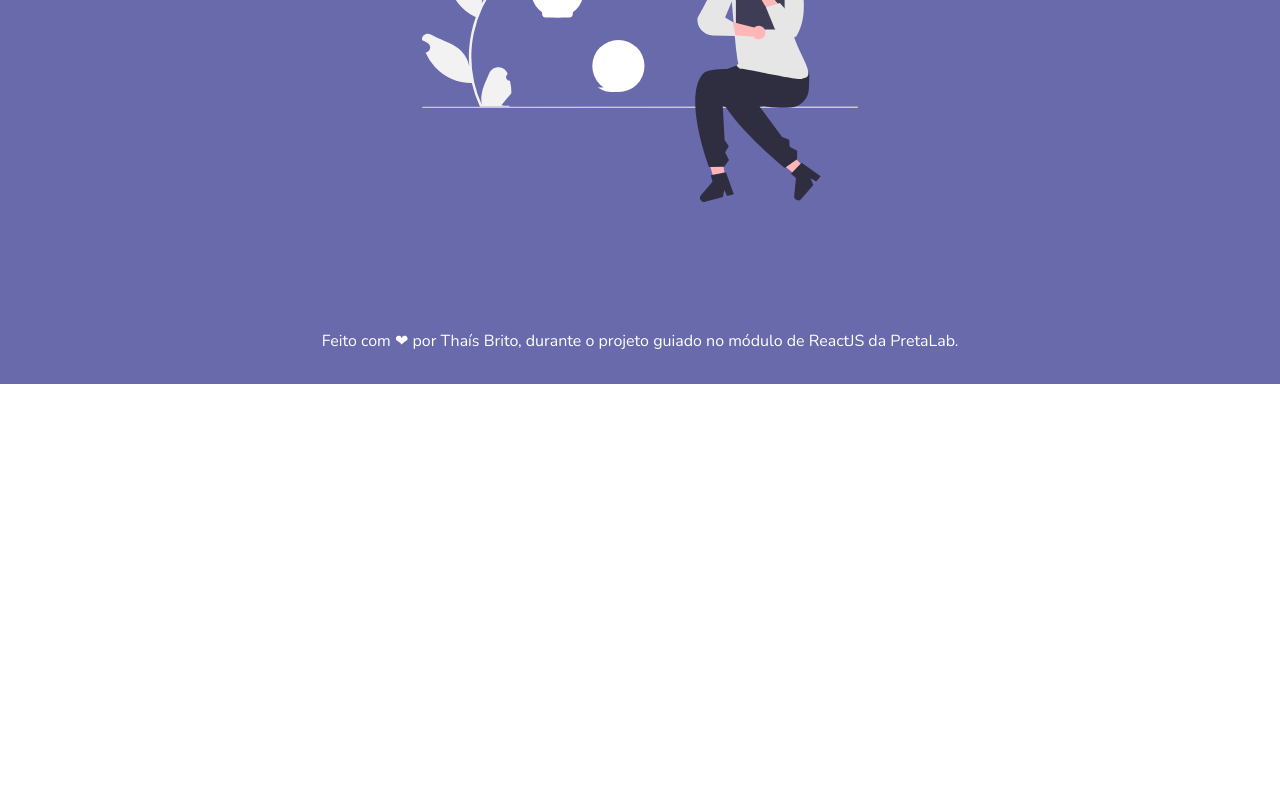
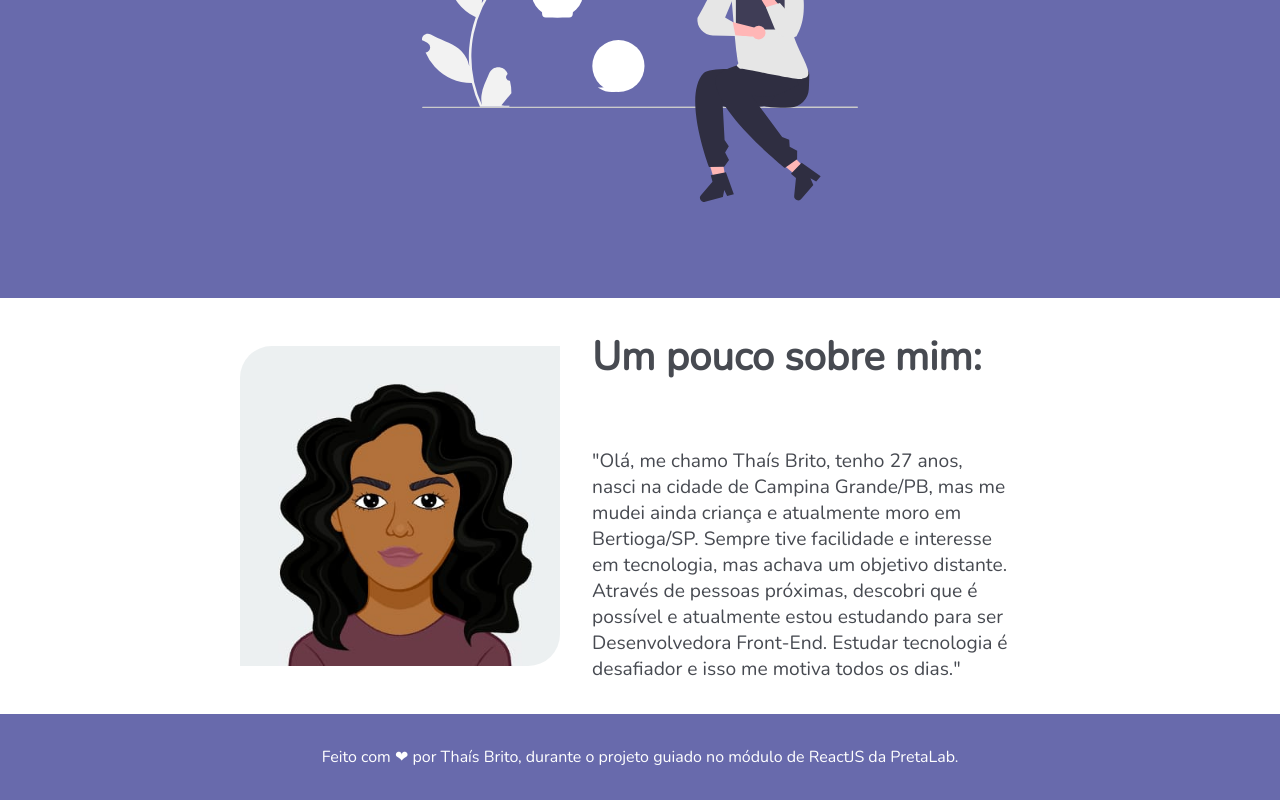
Before and after one commit to thabrita/projeto-final-react, a React (Vite) app: page /sobre in a window 1280 px wide. Shown: the part 456-1256 px from the top of the page. Before the commit the page ends 840 px from the top, so only its background shows below. Built offline with nearby package versions, Linux system fonts and the light colour scheme; no server answers.

Commit message:
Conteúdo e css da página sobre

```diff
--- a/index.html
+++ b/index.html
@@ -8,7 +8,7 @@
   <link rel="preconnect" href="https://fonts.googleapis.com">
   <link rel="preconnect" href="https://fonts.gstatic.com" crossorigin>
   <link href="https://fonts.googleapis.com/css2?family=Nunito:wght@300&display=swap" rel="stylesheet">
-  <title>Vite + React</title>
+  <title>Site da Thaís</title>
 </head>
 
 <body>
--- a/src/pages/Sobre.jsx
+++ b/src/pages/Sobre.jsx
@@ -1,10 +1,23 @@
 import { Header } from "../components/Header";
+import styles from '../styles/pages/sobre.module.css';
 import aboutImg from '../assets/about.svg';
+import meuAvatar from '../assets/me.jpeg';
+
 
 export function Sobre() {
     return (
         <>
-        <Header text="Sobre mim" image={aboutImg}/>
+            <Header text="Sobre mim" image={aboutImg} />
+            <div className={styles.principalContainer}>
+                <img className={styles.perfilImg} src={meuAvatar} />
+                <div className={styles.aboutContainer}>
+                    <h2 className={styles.titleContainer}>Um pouco sobre mim:</h2>
+                    <p className={styles.pContainer}>"Olá, me chamo Thaís Brito, tenho 27 anos, nasci na cidade de Campina Grande/PB,
+                    mas me mudei ainda criança e atualmente moro em Bertioga/SP. Sempre tive facilidade e interesse em tecnologia, mas achava um objetivo distante.
+                    Através de pessoas próximas, descobri que é possível e atualmente estou estudando para ser Desenvolvedora Front-End.
+                    Estudar tecnologia é desafiador e isso me motiva todos os dias."</p>
+                </div>
+            </div>
         </>
     )
 }
--- /dev/null
+++ b/src/styles/pages/sobre.module.css
@@ -0,0 +1,37 @@
+.principalContainer {
+    display: flex;
+    justify-content: center;
+    align-items: center;
+}
+
+.titleContainer {
+    font-size: 2.5rem;
+    padding: 2rem;
+    color: #474a51;
+}
+
+.aboutContainer {
+    width: 30rem;
+}
+
+.perfilImg {
+    width: 25%;
+    border-radius: 2em 0;
+}
+
+.pContainer {
+    padding: 2rem;
+    font-size: 1.2rem;
+    color: #474a51;
+}
+
+@media (max-width: 765px) {
+    .aboutContainer {
+        display: flex;
+        flex-direction: column;
+    }
+
+    .perfilImg {
+        width: 100%;
+    }
+}
```
Also changed, not shown: src/assets/me.jpeg (added).
